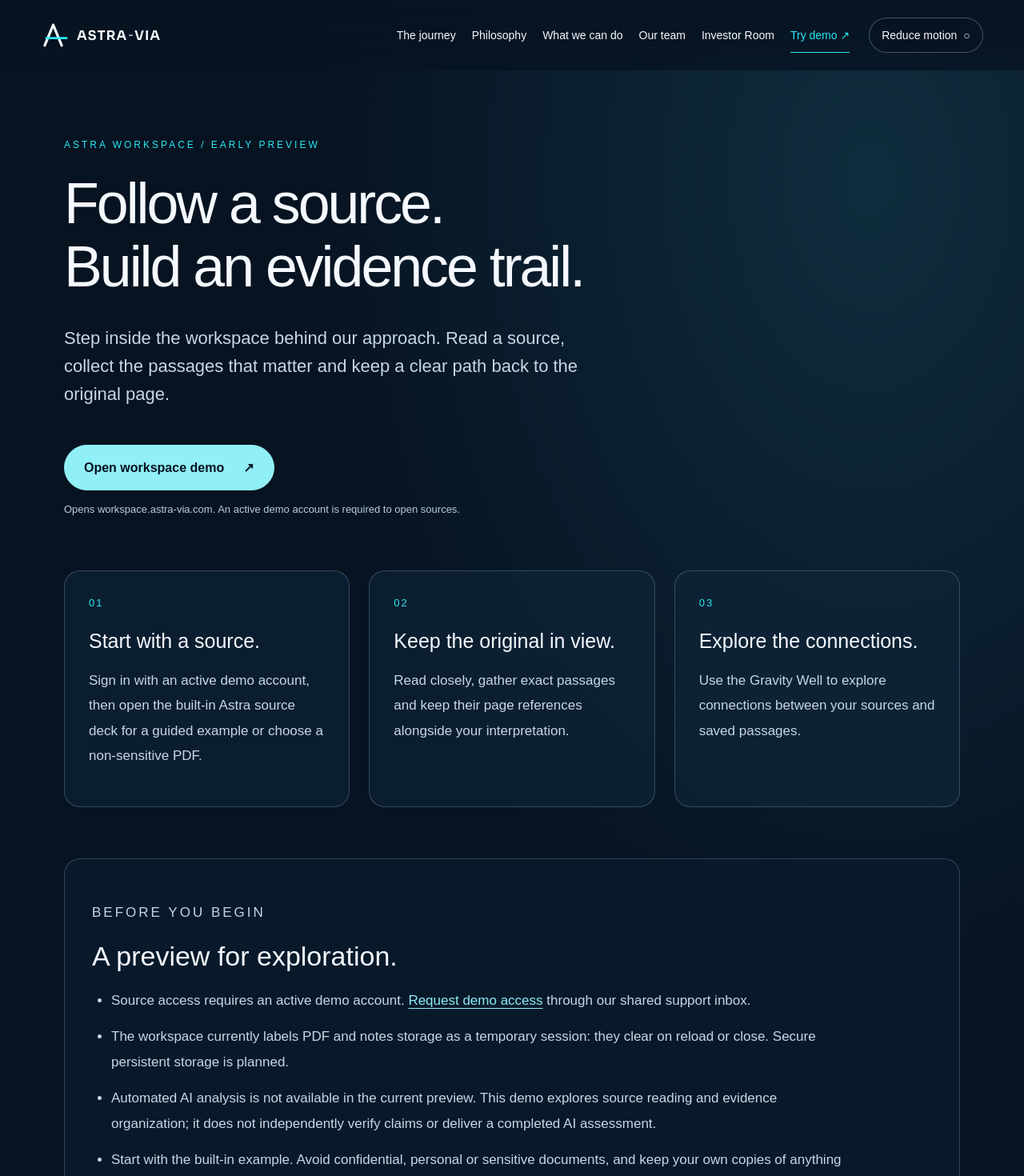
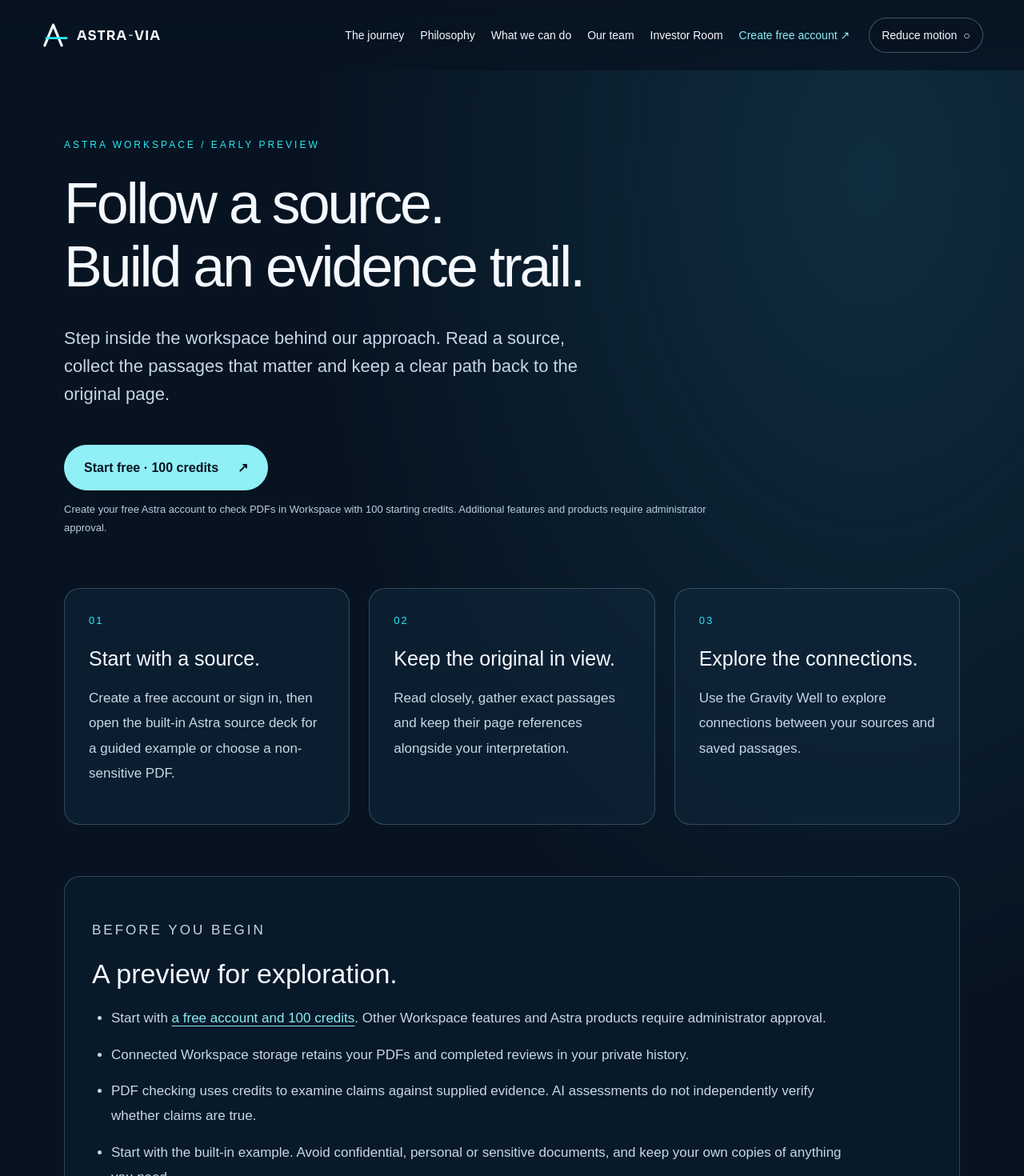
Before and after one commit to Astra-via-Omer/Astra-WebSite, a Next.js app: page /demo in a window 1280 px wide. Shown: the top 1470 px of the page at 80% size. Built offline with nearby package versions, Linux system fonts and the light colour scheme.

Commit message:
Preserve the deployed free enrollment entry points

```diff
--- a/src/app/demo/page.tsx
+++ b/src/app/demo/page.tsx
@@ -13,17 +13,17 @@
         <p className="eyebrow">Astra workspace / Early preview</p>
         <h1 id="demo-title">Follow a source.<br />Build an evidence trail.</h1>
         <p className="page-intro">Step inside the workspace behind our approach. Read a source, collect the passages that matter and keep a clear path back to the original page.</p>
-        <a className="demo-launch" href="https://workspace.astra-via.com/">Open workspace demo <span aria-hidden="true">↗</span></a>
-        <p className="demo-launch-note">Opens workspace.astra-via.com. An active demo account is required to open sources.</p>
+        <a className="demo-launch" href="/register">Start free · 100 credits <span aria-hidden="true">↗</span></a>
+        <p className="demo-launch-note">Create your free Astra account to check PDFs in Workspace with 100 starting credits. Additional features and products require administrator approval.</p>
       </section>
       <section className="demo-steps" aria-label="Explore the demo">
-        <article><span aria-hidden="true">01</span><h2>Start with a source.</h2><p>Sign in with an active demo account, then open the built-in Astra source deck for a guided example or choose a non-sensitive PDF.</p></article>
+        <article><span aria-hidden="true">01</span><h2>Start with a source.</h2><p>Create a free account or sign in, then open the built-in Astra source deck for a guided example or choose a non-sensitive PDF.</p></article>
         <article><span aria-hidden="true">02</span><h2>Keep the original in view.</h2><p>Read closely, gather exact passages and keep their page references alongside your interpretation.</p></article>
         <article><span aria-hidden="true">03</span><h2>Explore the connections.</h2><p>Use the Gravity Well to explore connections between your sources and saved passages.</p></article>
       </section>
       <aside className="demo-preview-notice" aria-labelledby="preview-title">
         <p className="eyebrow">Before you begin</p><h2 id="preview-title">A preview for exploration.</h2>
-        <ul><li>Source access requires an active demo account. <a href="mailto:support@astra-via.com?subject=Astra%20workspace%20demo%20access">Request demo access</a> through our shared support inbox.</li><li>The workspace currently labels PDF and notes storage as a temporary session: they clear on reload or close. Secure persistent storage is planned.</li><li>Automated AI analysis is not available in the current preview. This demo explores source reading and evidence organization; it does not independently verify claims or deliver a completed AI assessment.</li><li>Start with the built-in example. Avoid confidential, personal or sensitive documents, and keep your own copies of anything you need.</li></ul>
+        <ul><li>Start with <a href="/register">a free account and 100 credits</a>. Other Workspace features and Astra products require administrator approval.</li><li>Connected Workspace storage retains your PDFs and completed reviews in your private history.</li><li>PDF checking uses credits to examine claims against supplied evidence. AI assessments do not independently verify whether claims are true.</li><li>Start with the built-in example. Avoid confidential, personal or sensitive documents, and keep your own copies of anything you need.</li></ul>
         <p>Questions or feedback? <a href="mailto:support@astra-via.com">support@astra-via.com</a>. We use the details you send to respond. <Link href="/privacy">Privacy & cookies</Link>.</p>
       </aside>
       <div className="demo-bottom"><Link href="/story">Revisit the Astra approach</Link><a className="demo-launch" href="https://workspace.astra-via.com/">Explore the demo <span aria-hidden="true">↗</span></a></div>
--- /dev/null
+++ b/src/app/register/page.tsx
@@ -0,0 +1,2 @@
+import { redirect } from 'next/navigation';
+export default function RegisterPage() { redirect('https://workspace.astra-via.com/register?from=website'); }
--- a/src/components/SiteChrome.tsx
+++ b/src/components/SiteChrome.tsx
@@ -27,7 +27,7 @@
       <Link href="/what-we-can-do" aria-current={active === 'products' ? 'page' : undefined}>What we can do</Link>
       <Link href="/team" aria-current={active === 'team' ? 'page' : undefined}>Our team</Link>
       <Link href="/investors" aria-current={active === 'investors' ? 'page' : undefined}>Investor Room</Link>
-      <Link className="demo-nav" href="/demo" aria-current={active === 'demo' ? 'page' : undefined}>Try demo ↗</Link>
+      <Link className="demo-nav" href="/register">Create free account ↗</Link>
     </nav>
     <button onClick={toggle} aria-pressed={quiet}>Reduce motion <span aria-hidden="true">{quiet ? '✓' : '○'}</span></button>
   </header>;
```
